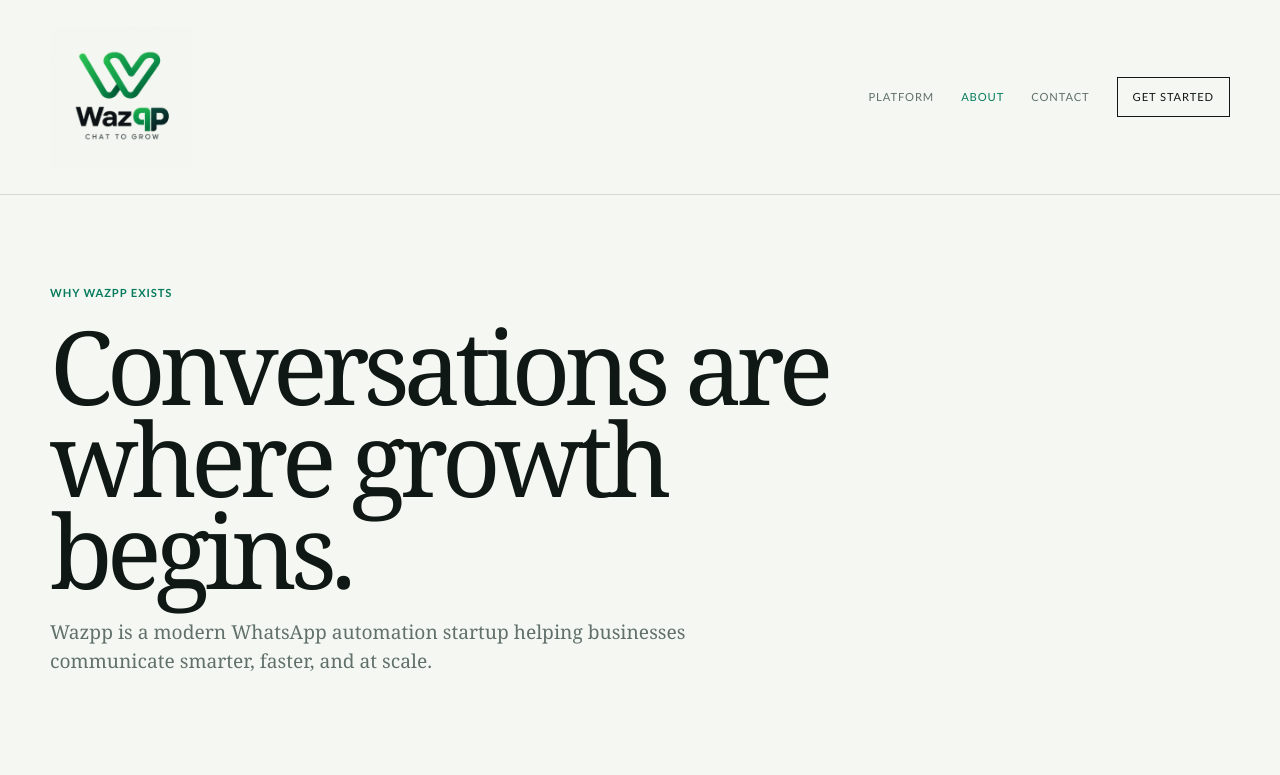
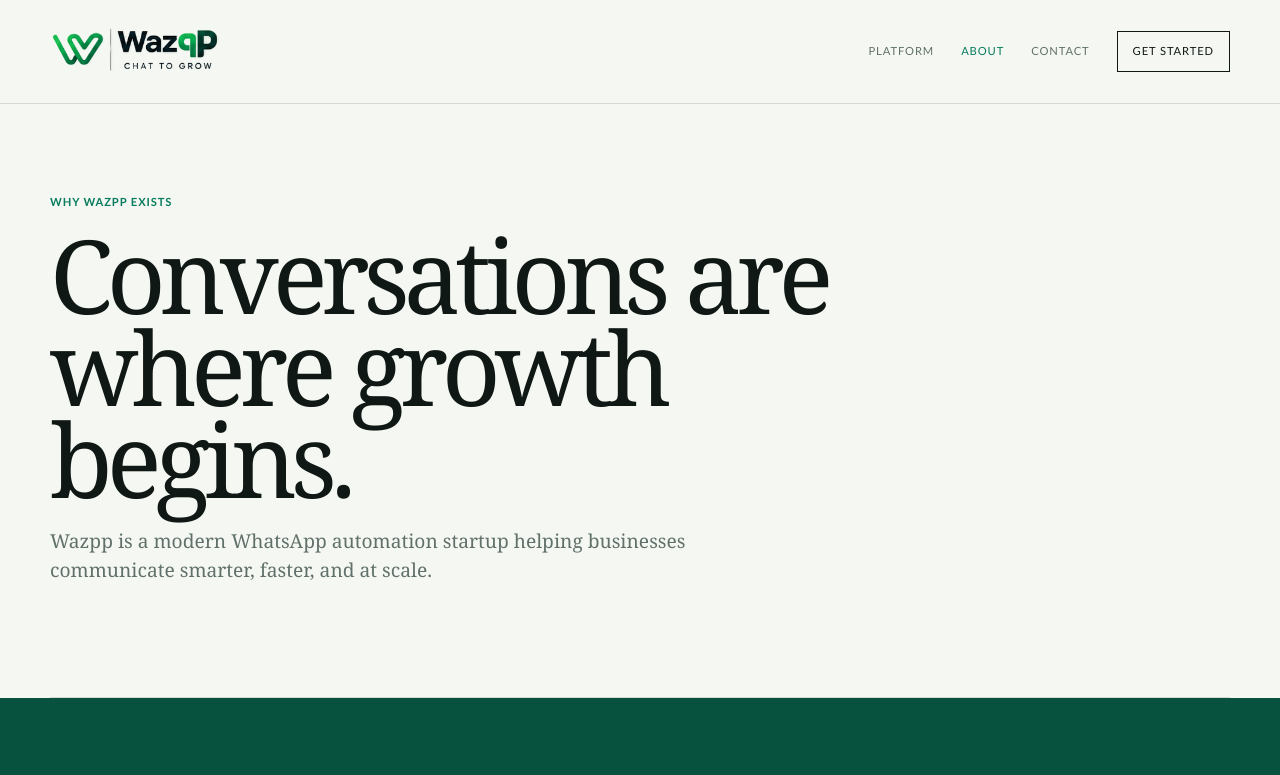
Before and after one commit to wazpp/home, a plain HTML site: page about.html in a window 1280 px wide. Shown: the top 775 px of the page. Drawn offline with Linux system fonts and the light colour scheme.

Commit message:
Update website with horizontal Wazpp logo

```diff
--- a/about.html
+++ b/about.html
@@ -5,11 +5,11 @@
   <meta name="viewport" content="width=device-width, initial-scale=1">
   <meta name="description" content="Learn about Wazpp, the WhatsApp automation startup built around the idea Chat to Grow.">
   <title>About Wazpp | Chat to Grow</title>
-  <link rel="icon" type="image/jpeg" href="wazpp logo.jpg">
+  <link rel="icon" type="image/png" href="web-logo.png">
   <link rel="stylesheet" href="styles.css">
 </head>
 <body>
-  <header class="site-header"><div class="shell nav-wrap"><a class="logo" href="index.html" aria-label="Wazpp home"><img src="wazpp logo.jpg" alt="Wazpp - Chat to Grow"></a><button class="menu-toggle" aria-expanded="false" aria-controls="site-nav">Menu</button><nav class="site-nav" id="site-nav" aria-label="Main navigation"><a href="features.html">Platform</a><a class="active" href="about.html">About</a><a href="contact.html">Contact</a><a class="nav-button" href="contact.html">Get started</a></nav></div></header>
+  <header class="site-header"><div class="shell nav-wrap"><a class="logo" href="index.html" aria-label="Wazpp home"><img src="web-logo.png" alt="Wazpp - Chat to Grow"></a><button class="menu-toggle" aria-expanded="false" aria-controls="site-nav">Menu</button><nav class="site-nav" id="site-nav" aria-label="Main navigation"><a href="features.html">Platform</a><a class="active" href="about.html">About</a><a href="contact.html">Contact</a><a class="nav-button" href="contact.html">Get started</a></nav></div></header>
   <main>
     <section class="shell page-hero"><div class="eyebrow">Why Wazpp exists</div><h1>Conversations are where growth begins.</h1><p class="intro">Wazpp is a modern WhatsApp automation startup helping businesses communicate smarter, faster, and at scale.</p></section>
     <section class="band green"><div class="shell split"><div><div class="eyebrow">Our vision</div><h2>Chat to grow.</h2></div><p>We believe every conversation has the potential to become a customer, a sale, or a lasting relationship. Wazpp eliminates repetitive manual messaging so teams can focus on meaningful interactions that drive business growth.</p></div></section>
--- a/styles.css
+++ b/styles.css
@@ -20,7 +20,7 @@
 
 .site-header { padding: 26px 0; border-bottom: 1px solid var(--line); }
 .nav-wrap { display: flex; align-items: center; justify-content: space-between; gap: 24px; }
-.logo { display: inline-flex; align-items: center; width: 142px; }
+.logo { display: inline-flex; align-items: center; width: 172px; }
 .logo img { display: block; width: 100%; height: auto; mix-blend-mode: multiply; }
 .site-nav { display: flex; align-items: center; gap: 27px; font-size: 0.7rem; }
 .site-nav a { color: var(--muted); transition: color 180ms ease; }
```
Also changed, not shown: contact.html (+2 -2 lines), features.html (+2 -2 lines), index.html (+2 -2 lines), web-logo.png (added).
